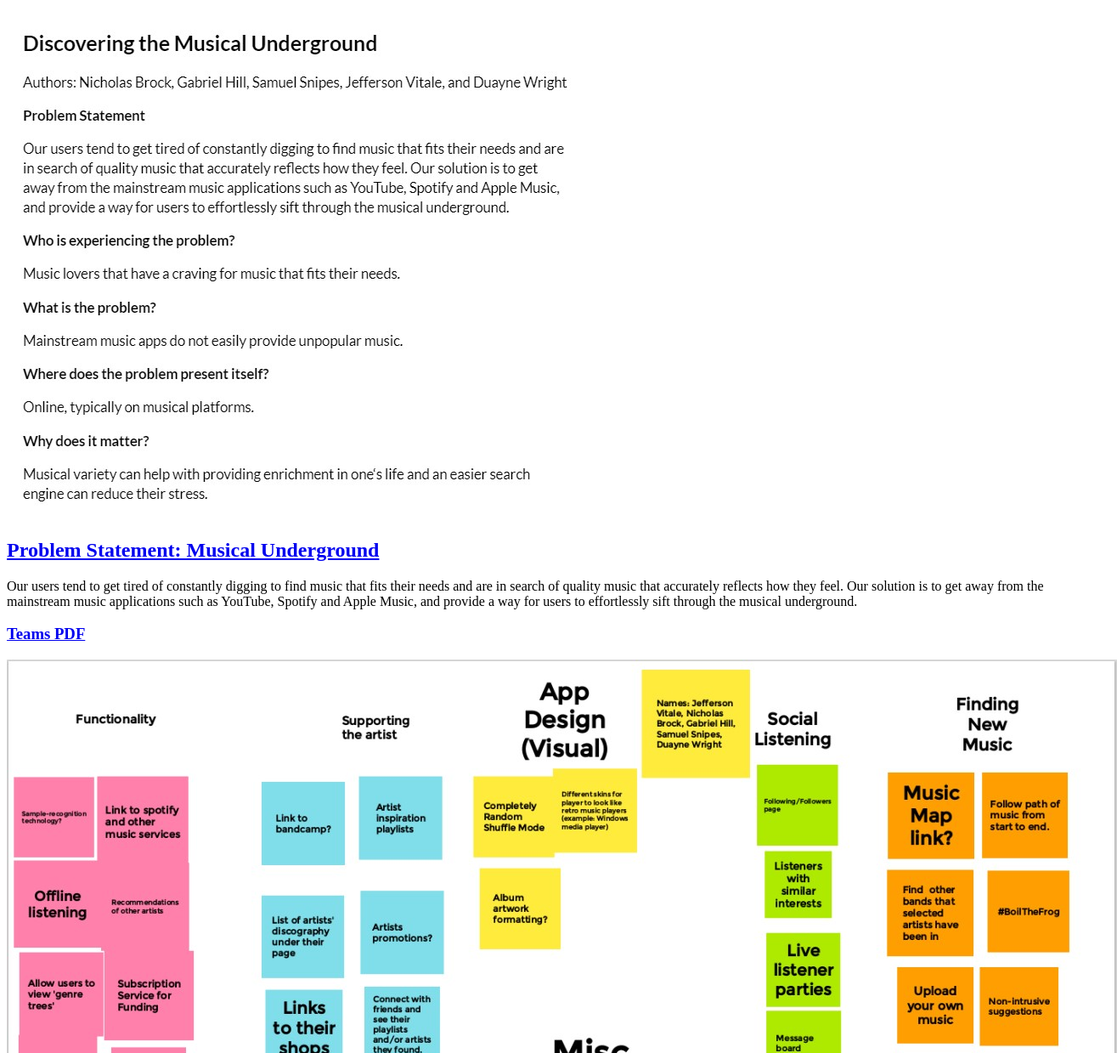
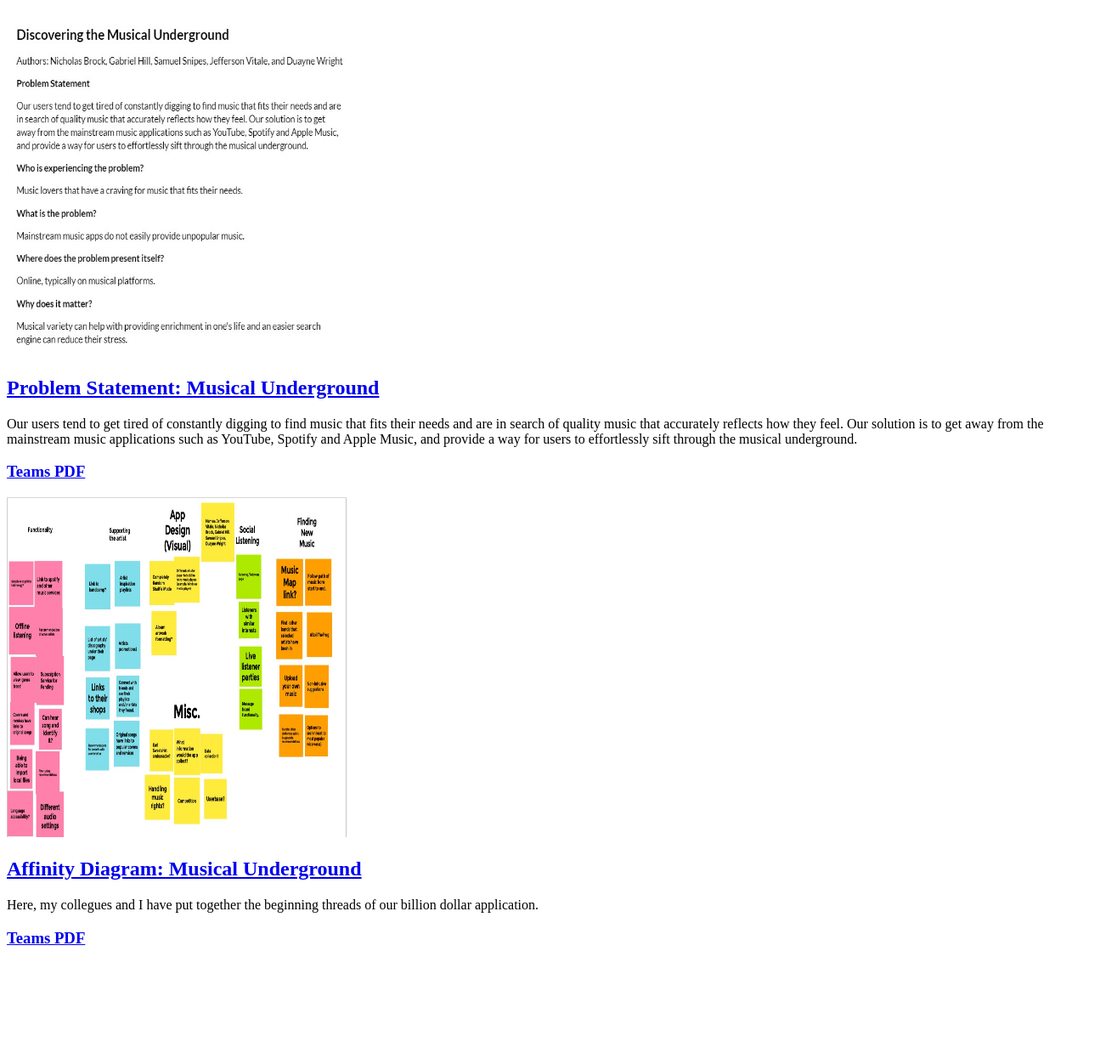
Before and after one commit to DuayneWright/DuayneWright.GitHub.io, a plain HTML site: page index.html in a window 1280 px wide. Shown: the part 61-1300 px from the top of the page at 85% size, 1315 px wide, since content can reach past the window. After the commit the page ends 1194 px from the top, so only its background shows below. Drawn offline with Linux system fonts and the light colour scheme.

Commit message:
Update index.html

```diff
--- a/index.html
+++ b/index.html
@@ -8,7 +8,7 @@
 
         <!--Problem Statement Assignment-->
         <section class="assignment">
-            <a href="files/CSCE 190 GTS Problem Statement.pdf"><img src="images/problemStatement.jpg"></a>
+            <a href="files/CSCE 190 GTS Problem Statement.pdf"><img src="images/problemStatement.jpg" width="400" height="400"></a>
             <section class ="ass-details">
                 <a href="files/CSCE 190 GTS Problem Statement.pdf"><h2>Problem Statement: Musical Underground</h2></a>
                 <p>Our users tend to get tired of constantly digging to find
@@ -24,7 +24,7 @@
 
         <!--Affinity Diagram Assignment-->
         <section class="assignment">
-            <a href="files/affinity-diagram.pdf"><img src="images/affinity-diagram-pic.jpg"></a>
+            <a href="files/affinity-diagram.pdf"><img src="images/affinity-diagram-pic.jpg" width="400" height="400"></a>
             <section class ="ass-details">
                 <a href="files/CSCE 190 GTS Problem Statement.pdf"><h2>Affinity Diagram: Musical Underground</h2></a>
                 <p>
```
